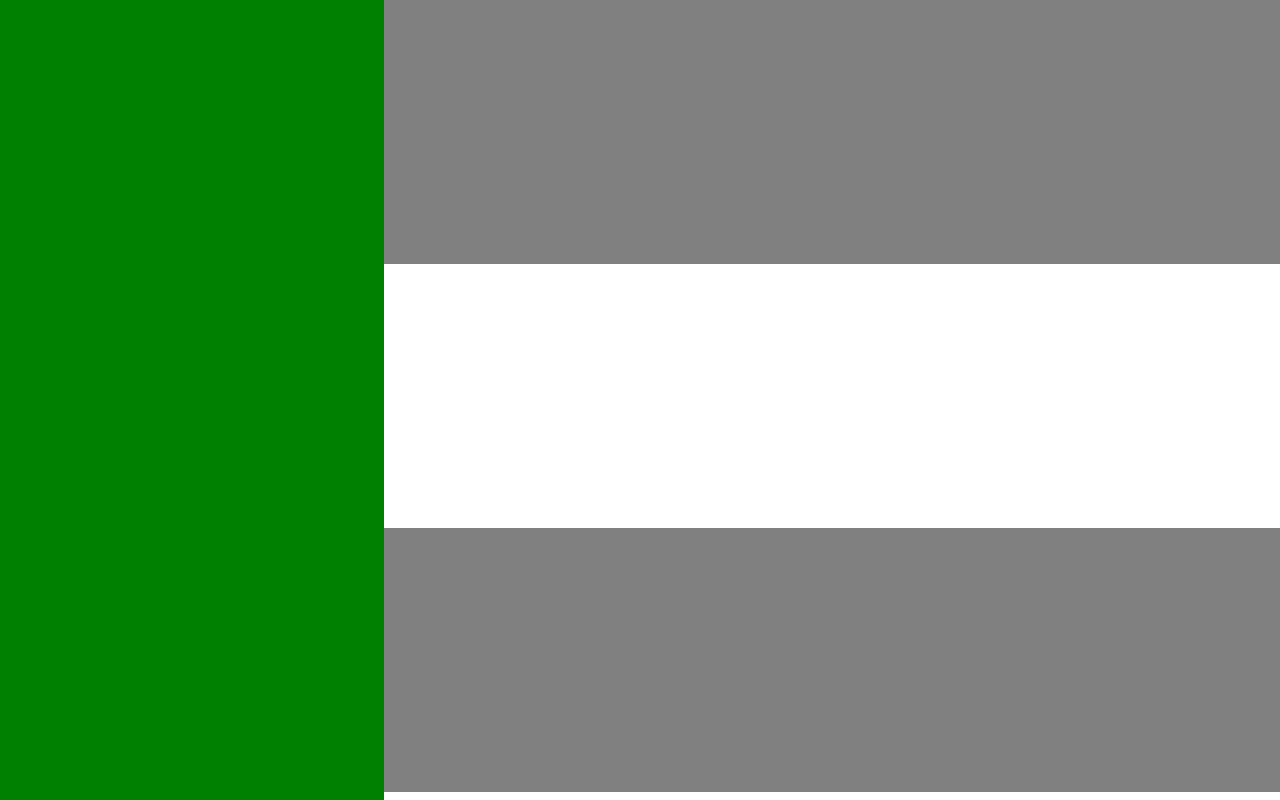
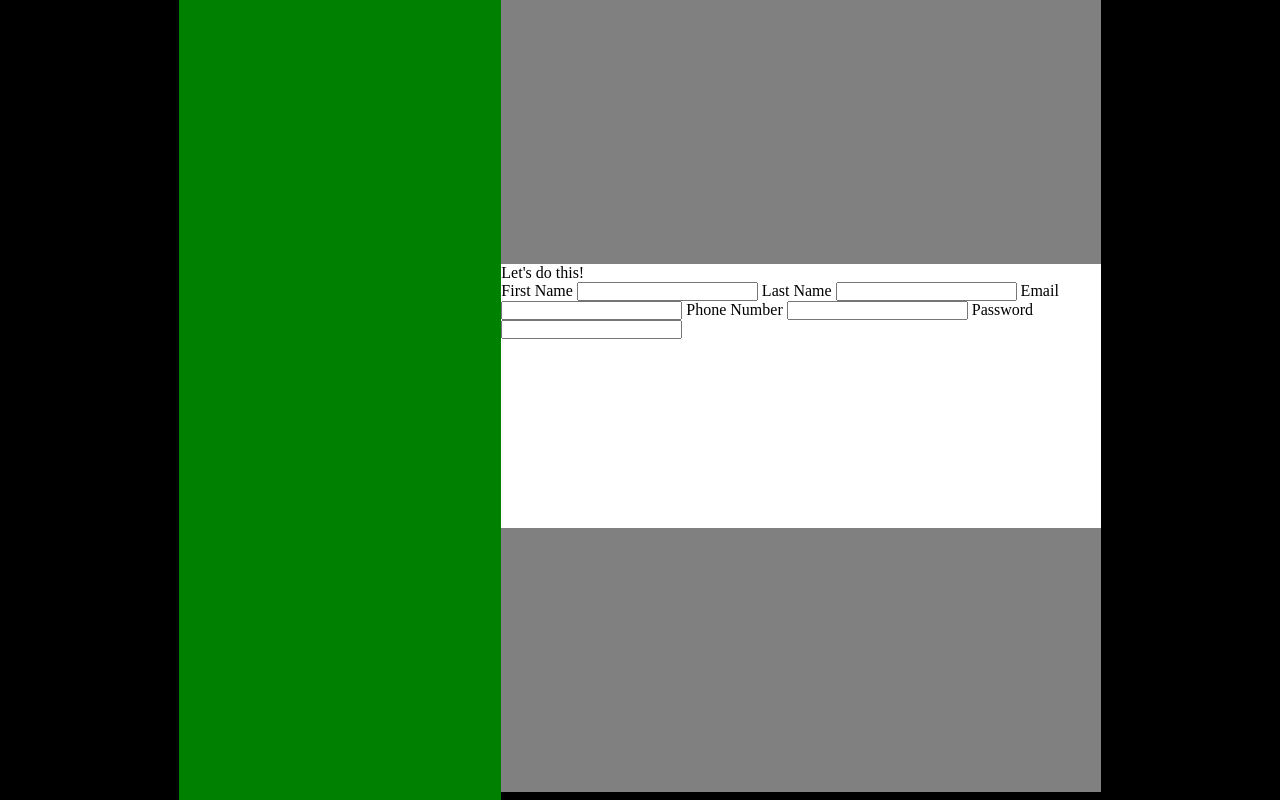
Before and after one commit to ldonald1/sign-up-form, a plain HTML site: page index.html in a window 1280 px wide. Drawn offline with Linux system fonts and the light colour scheme.

Commit message:
Add more to base
Add plain form element with needed fields, fix
layout to better match example

```diff
--- a/index.html
+++ b/index.html
@@ -16,7 +16,24 @@
 
             </div>
             <div class="mainsection">
+                <form action="">
+                    <legend>Let's do this!</legend>
 
+                    <label for="firstname">First Name</label>
+                    <input type="text" name="firstname" id="firstname">
+
+                    <label for="lastname">Last Name</label>
+                    <input type="text" name="lastname" id="lastname">
+
+                    <label for="email">Email</label>
+                    <input type="email" name="email" id="email">
+
+                    <label for="number">Phone Number</label>
+                    <input type="tel" name="number" id="number">
+
+                    <label for="password">Password</label>
+                    <input type="password" name="password" id="password">
+                </form>
             </div>
             <div class="section2">
             </div>
--- a/styles.css
+++ b/styles.css
@@ -8,21 +8,27 @@ body{
     height: 100%;
 }
 
+body{
+    background-color: black;
+    display: flex;
+    justify-content: center;
+}
+
 .main-container{
     display: flex;
-    width: 100%;
+    width: 72%;
     height: 100%;
 }
 
 .container1{
-    width: 30%;
+    width: 36%;
     background-color: green;
 }
 
 .container2{
     display: flex;
     flex-direction: column;
-    width: 70%;
+    width: 67%;
 
 }
 
@@ -37,6 +43,9 @@ body{
 }
 
 .mainsection{
+    display: flex;
+    justify-content: center;
+    background-color: white;
     height: 33%;
 
 }
```
